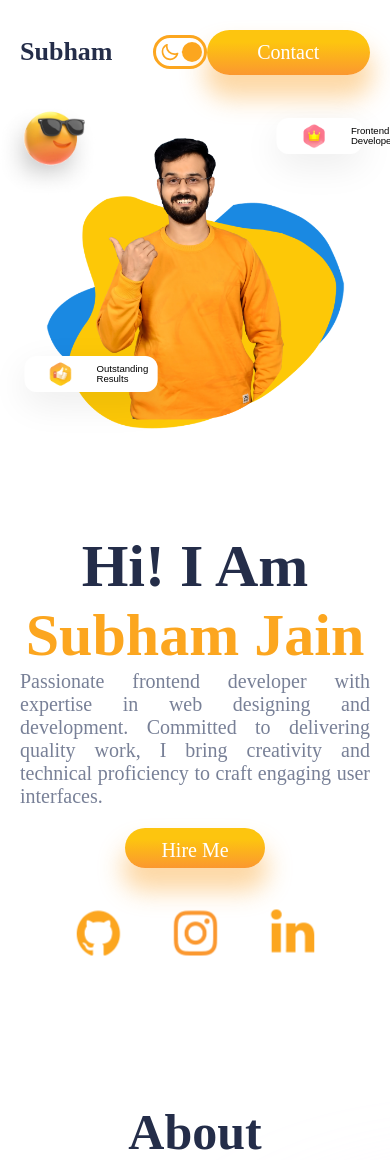
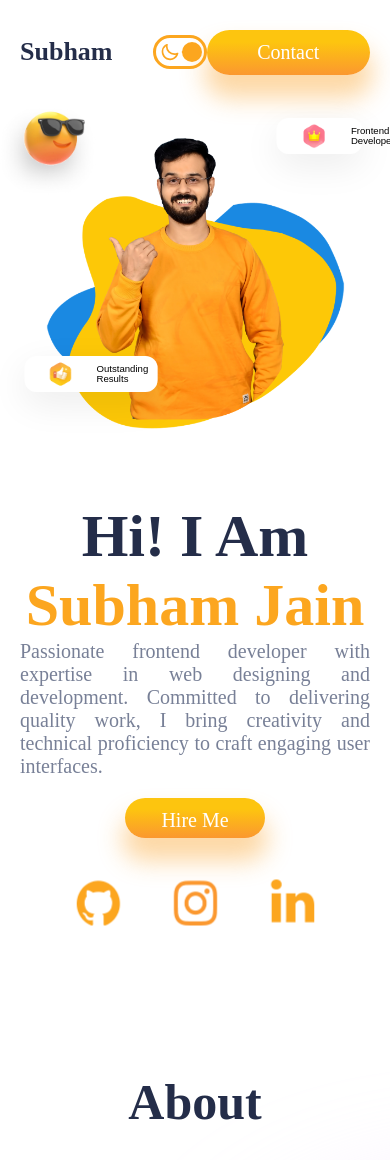
Before and after one commit to Subham7769/MyProtfolio-React-, a React (Create React App) app: page / in a window 390 px wide. Shown: the top 1160 px of the page. Built offline with nearby package versions, Linux system fonts and the light colour scheme; a web font is replaced by a local one.

Commit message:
bug fixes

```diff
--- a/src/Components/Intro/Intro.css
+++ b/src/Components/Intro/Intro.css
@@ -96,7 +96,7 @@
         gap: 1rem;
         order: 2;
         height: 100vh;
-        margin-top: -1rem;
+        margin-top: -2.5rem;
     }
     .i-name>:nth-child(3){
         text-align: justify;
```
